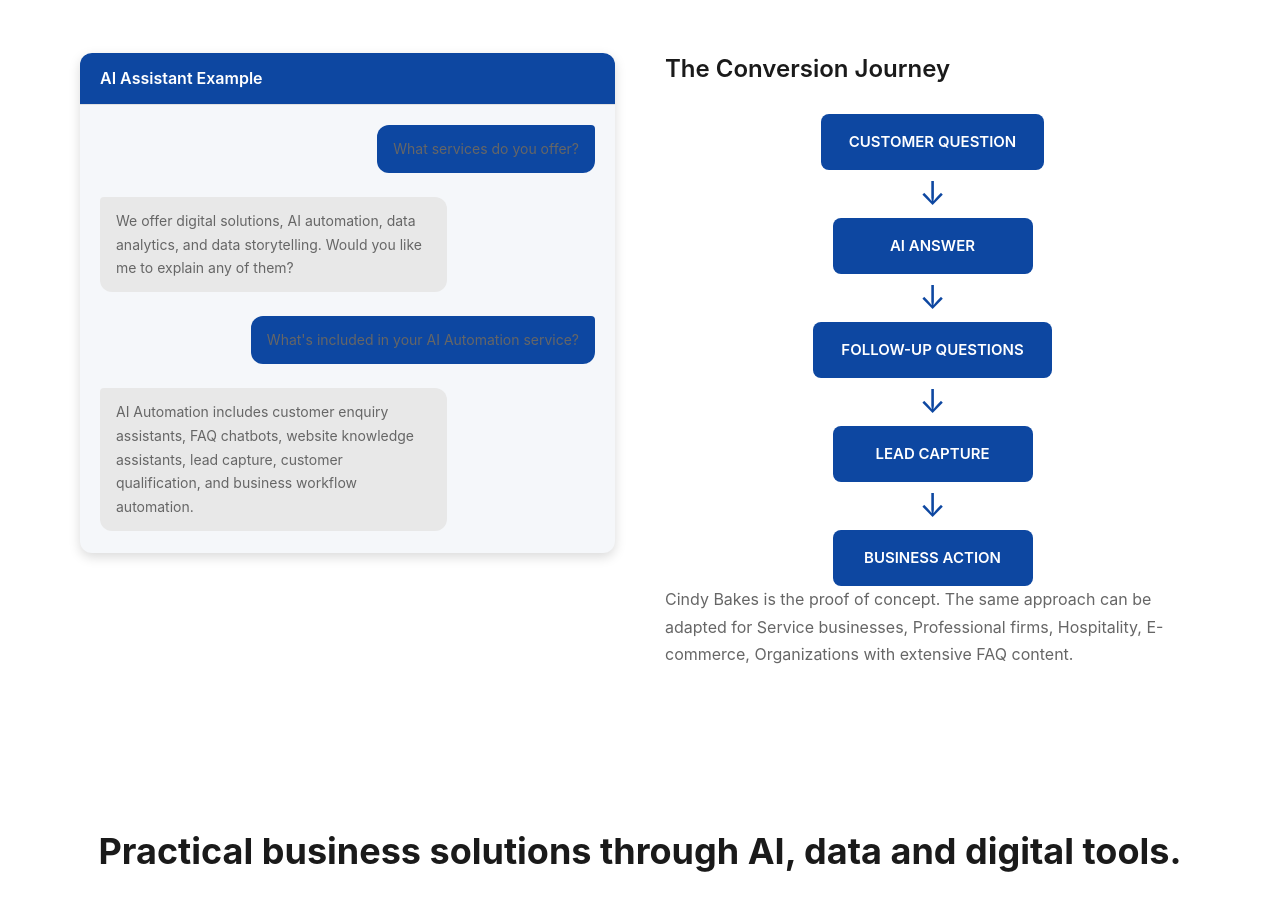
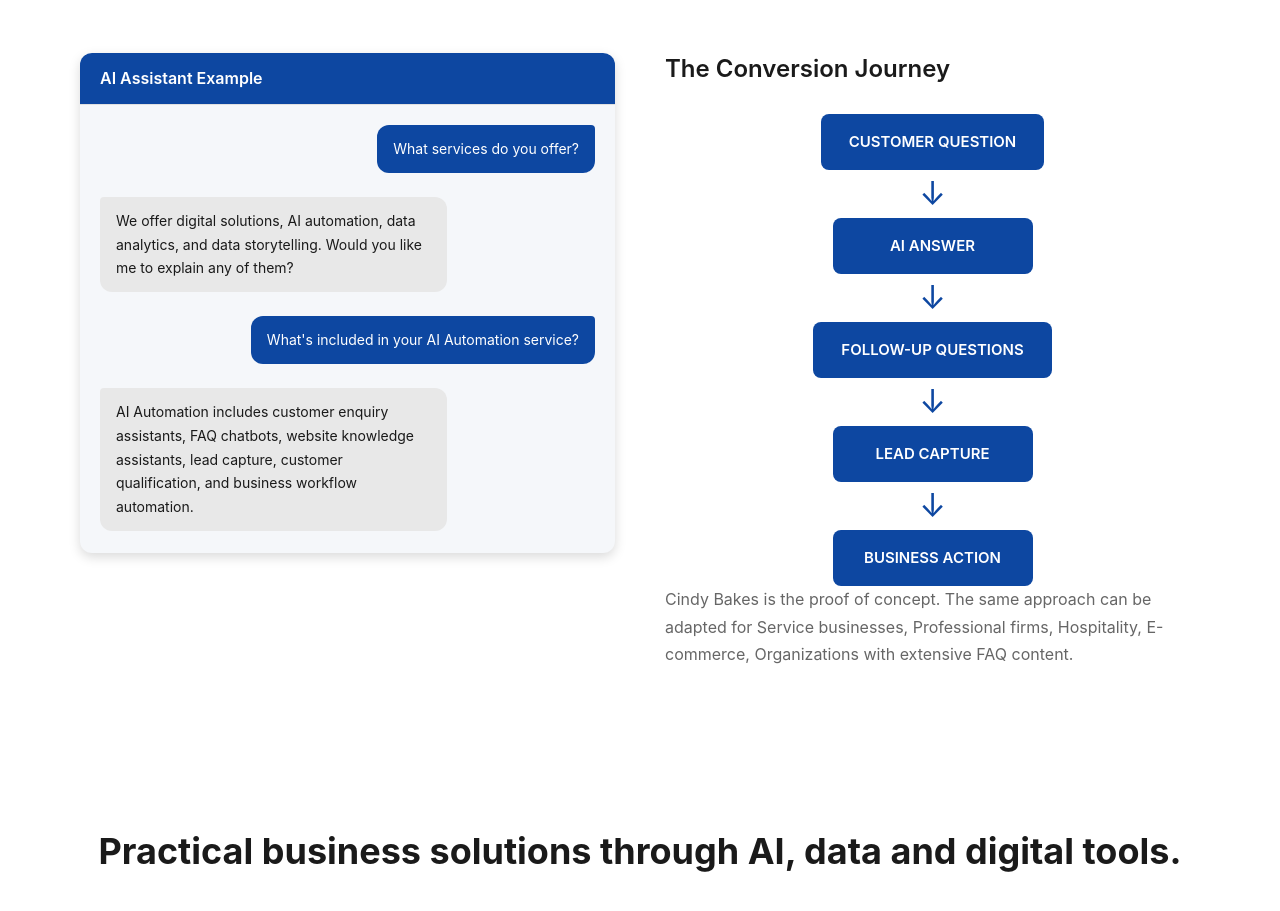
Before and after one commit to sammaash/SAMMY-MACHARIA-PORTFOLIO, a React (Vite) app: page / in a window 1280 px wide. Shown: the part 5280-6191 px from the top of the page. Built offline with nearby package versions, Linux system fonts and the light colour scheme.

Commit message:
Improve AI assistant message contrast

```diff
--- a/src/App.css
+++ b/src/App.css
@@ -766,6 +766,14 @@ section {
   font-size: 14px;
 }
 
+.message-customer .message-content p {
+  color: #ffffff;
+}
+
+.message-assistant .message-content p {
+  color: var(--text-dark);
+}
+
 .assistant-progression h3 {
   margin-bottom: 30px;
 }
```
